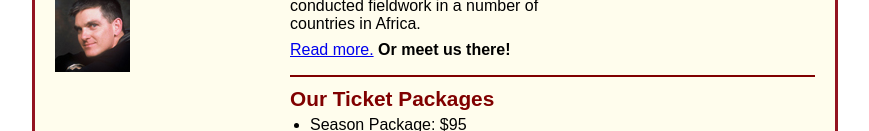
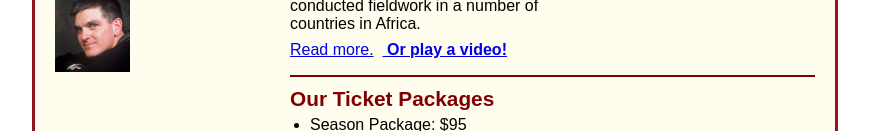
Before and after one commit to jrk59/A09, a plain HTML site: page index.html in a window 1280 px wide. Shown: the part 677-808 px from the top of the page, without its empty margins (205-1074 px from the left). Drawn offline with Linux system fonts and the light colour scheme.

Commit message:
Update index.html

```diff
--- a/index.html
+++ b/index.html
@@ -50,7 +50,7 @@
 				Curator at the Utah Museum of Natural History, steps to the podium. Sampson's research
 				has focused on the ecology and evolution of late Cretaceous dinosaurs and he has conducted
 				fieldwork in a number of countries in Africa.</p>
-				<p><a href="speakers/sampson.html">Read more.</a>&nbsp;<b>Or meet us there!</b></p>
+				<p><a href="speakers/c6_sampson.html">Read more.</a> &nbsp;<b><a href="media/sampson.mp4" > Or play a video! </a></b></p>
 			</article>
 
 			<h2>Our Ticket Packages</h2>
```
